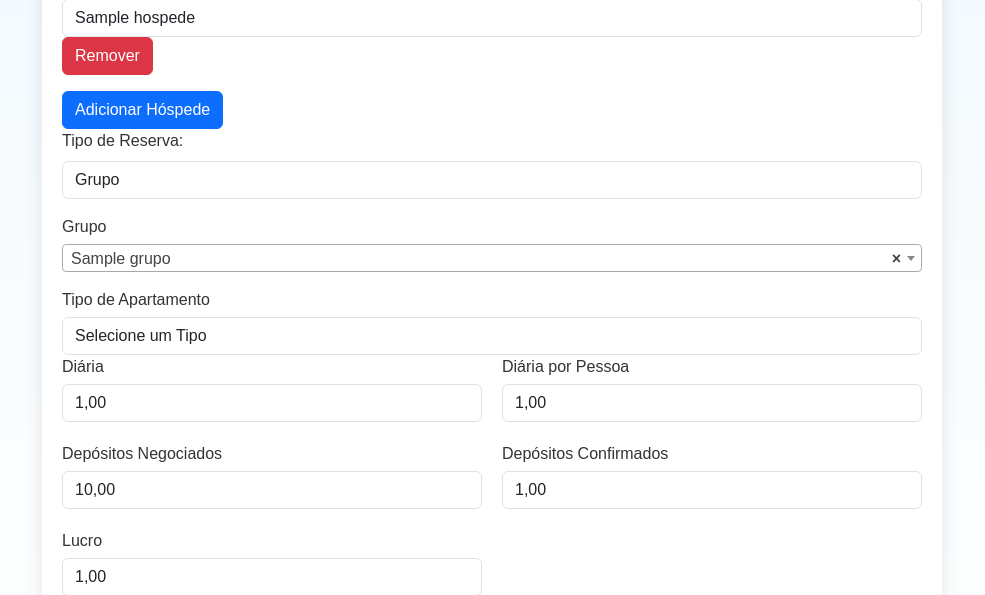
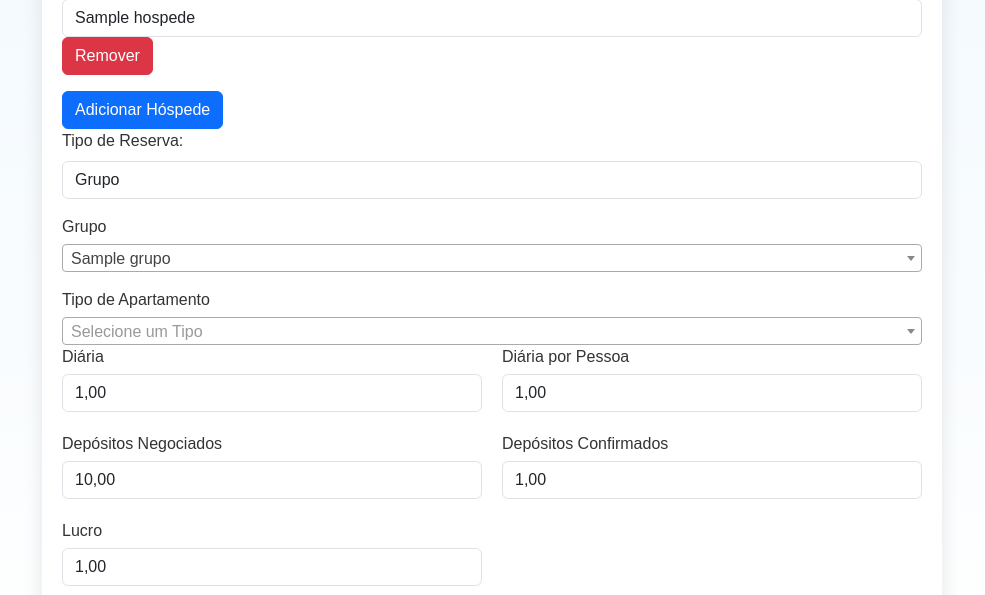
Before and after one commit to MoacyrSG/Sistema-Gestao, a Flask app: page /editar_reserva/1 in a window 1280 px wide. Shown: the part 1088-1683 px from the top of the page, without its empty margins (148-1133 px from the left). Run offline with Flask 3, Linux system fonts and the light colour scheme; a user stored in the database is signed in; tables that the repository leaves empty hold one stand-in row (values such as "Sample post"); some libraries are stand-ins or nearby versions.

Commit message:
Update editar_reserva.html

```diff
--- a/app/templates/editar_reserva.html
+++ b/app/templates/editar_reserva.html
@@ -317,6 +317,48 @@
       });
     </script>
 
+
+    <script>
+        $(document).ready(function() {
+            $('#grupo_id').select2({ placeholder: "Selecione um Grupo" });
+            $('#tipo_apart_grupo').select2({ placeholder: "Selecione um Tipo" });
+
+            function carregarTipos(grupoId, selectedId = null) {
+                let $tipoSelect = $('#tipo_apart_grupo');
+                $tipoSelect.empty().append(new Option('Carregando...', '')).trigger('change');
+
+                $.getJSON(`/grupo/${grupoId}/tipos_apartamentos`, function(data) {
+                    $tipoSelect.empty();
+                    $tipoSelect.append(new Option('Selecione um Tipo', '', false, false));
+
+                    data.forEach(function(item) {
+                        let option = new Option(item.tipo_apart, item.id, false, false);
+                        if (selectedId && selectedId == item.id) {
+                            option.selected = true;
+                        }
+                        $tipoSelect.append(option);
+                    });
+                    $tipoSelect.trigger('change');
+                }).fail(function() {
+                    $tipoSelect.empty().append(new Option('Erro ao carregar', '', false, false)).trigger('change');
+                });
+            }
+
+            // Se já houver um grupo selecionado (editar), carrega os tipos
+            let grupoSelecionado = $('#grupo_id').val();
+            let tipoSelecionado = $('#tipo_apart_grupo').val();
+            if (grupoSelecionado) {
+                carregarTipos(grupoSelecionado, tipoSelecionado);
+            }
+
+            $('#grupo_id').on('select2:select', function(e) {
+                let grupoId = e.params.data.id;
+                carregarTipos(grupoId);
+            });
+        });
+        </script>
+
+
 </head>
 
 <body>
```
